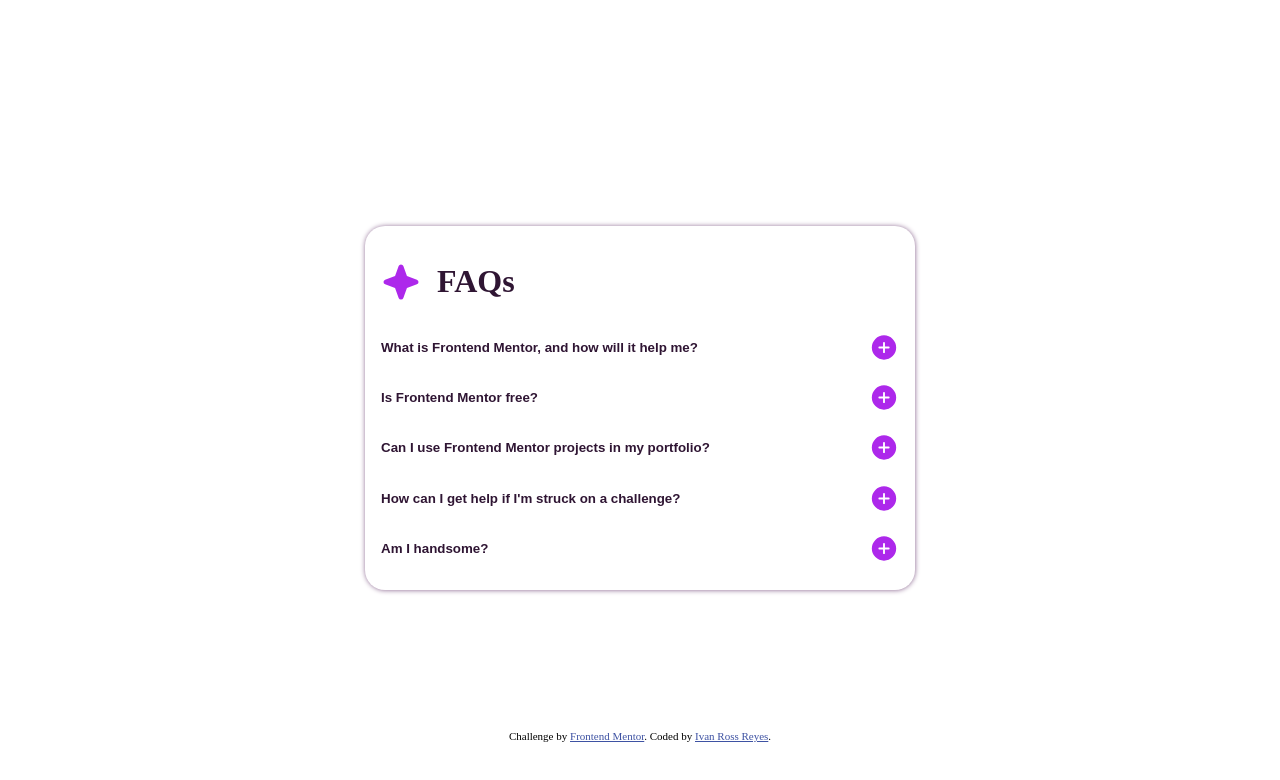
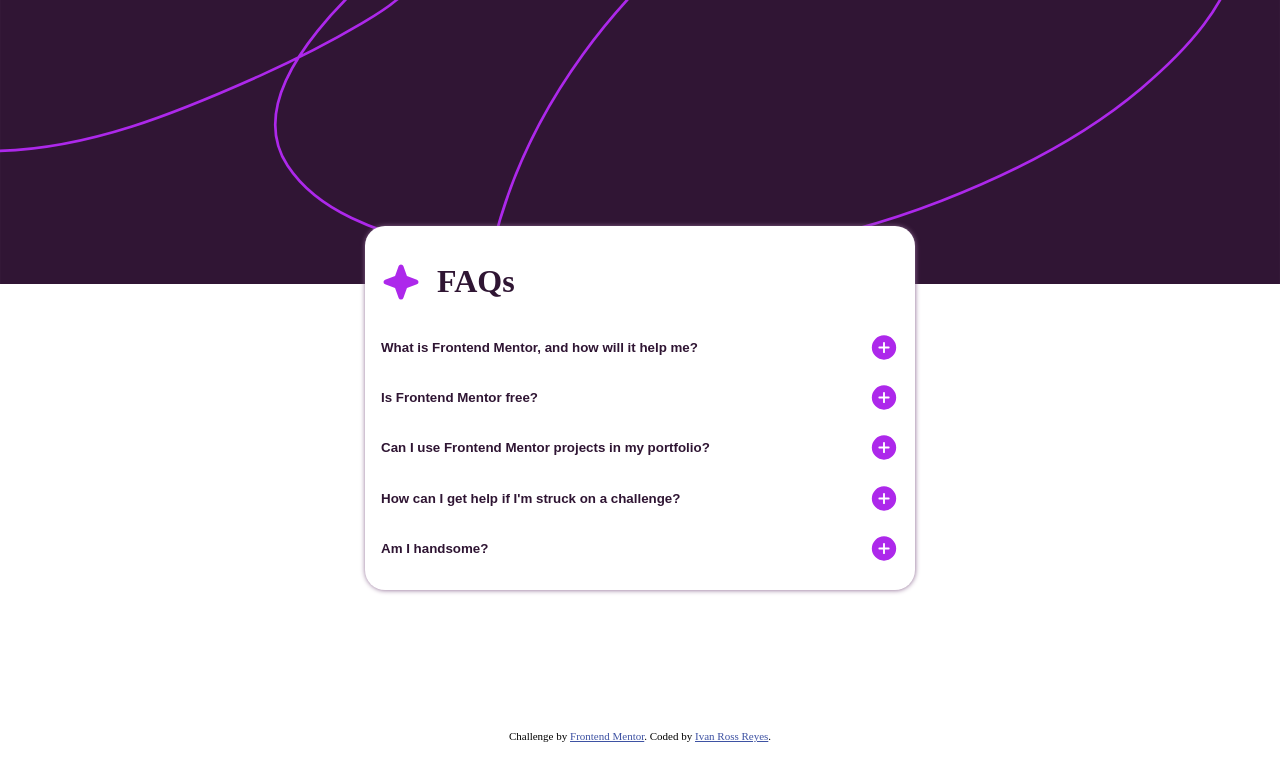
Before and after one commit to van3030/faq-accordion-main, a plain HTML site: page index.html in a window 1280 px wide. Drawn offline with Linux system fonts and the light colour scheme.

Commit message:
Update faq-accordion-main.css

```diff
--- a/faq-accordion-main.css
+++ b/faq-accordion-main.css
@@ -40,7 +40,7 @@ body{
     align-items: center;
     height: 100vh;
     background: var(--Light-pink);
-    background: url(assets/images/background-pattern-desktop.svg) no-repeat;
+    background: url(background-pattern-desktop.svg) no-repeat;
     flex-direction: column;
     background-size: 100%;
     position: relative;
```
